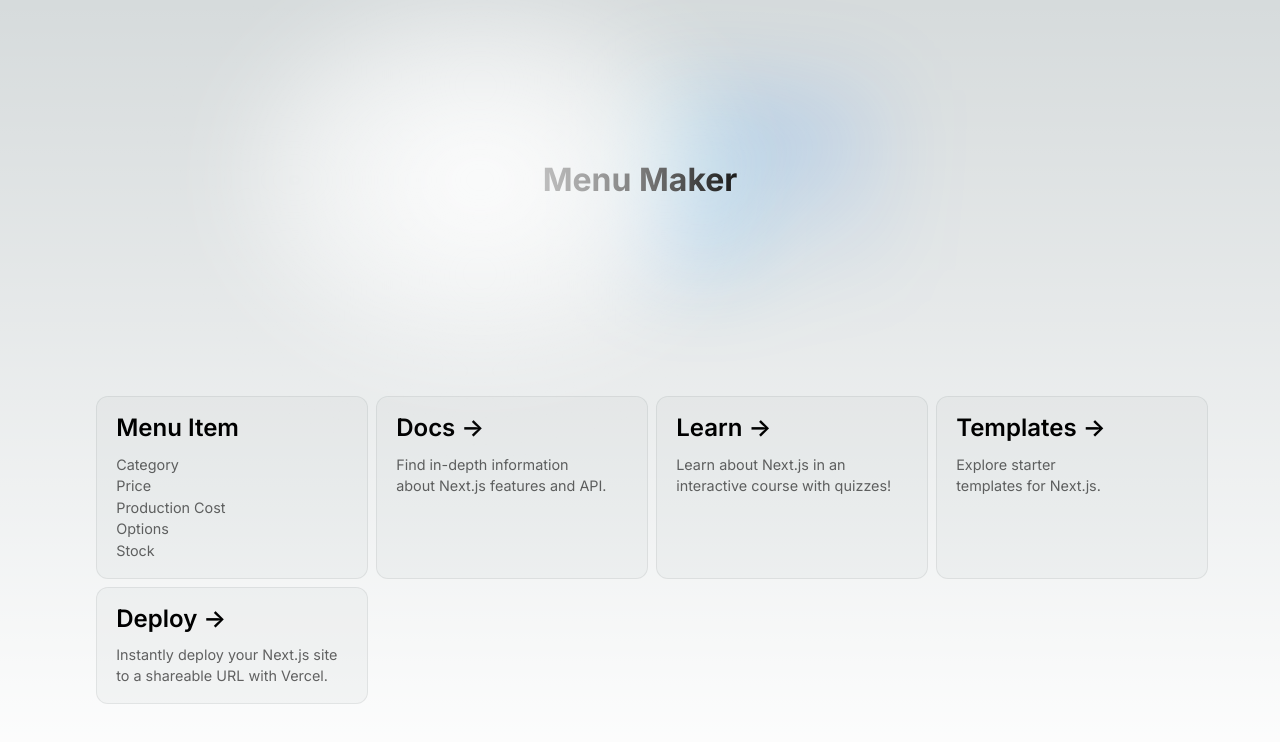
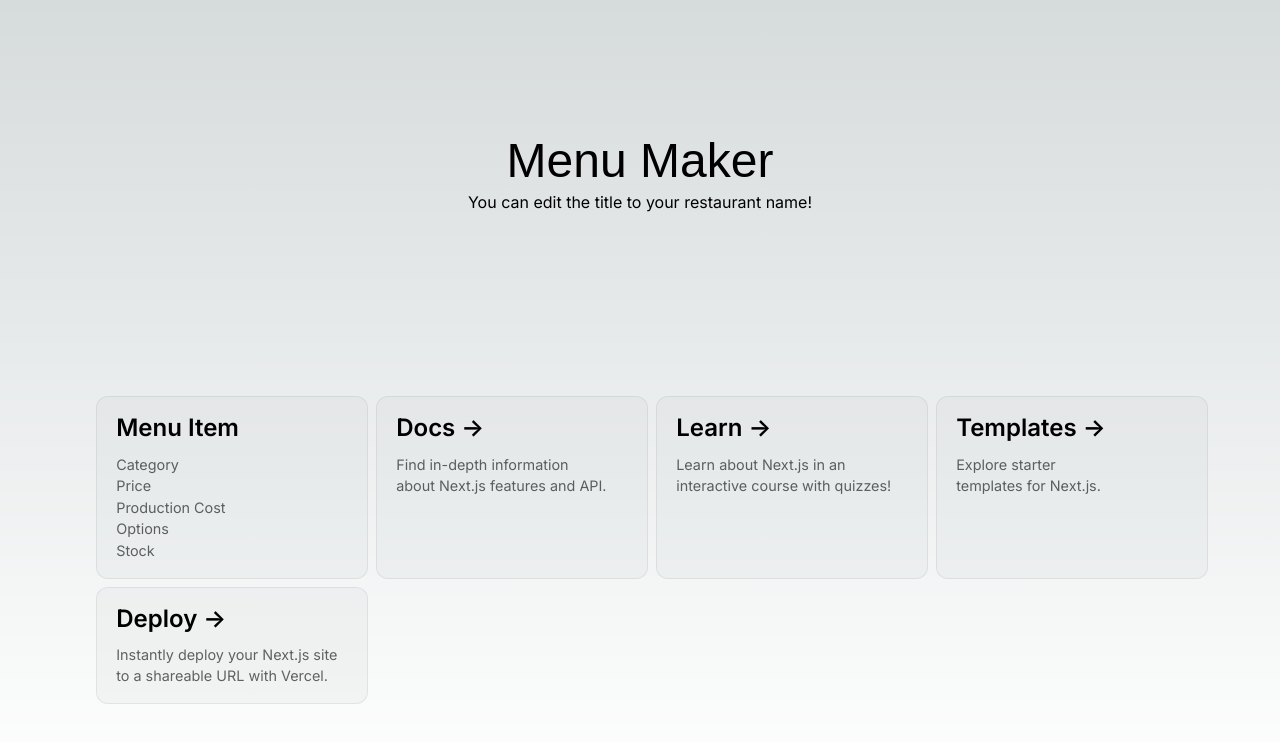
Before and after one commit to ponkeeto/menu-maker, a Next.js app: page / in a window 1280 px wide. Shown: the top 742 px of the page. Built offline with nearby package versions, Linux system fonts and the light colour scheme.

Commit message:
add reducer for title

```diff
--- a/src/app/layout.tsx
+++ b/src/app/layout.tsx
@@ -1,6 +1,7 @@
 import type { Metadata } from "next";
 import { Inter } from "next/font/google";
 import "./globals.css";
+import { Providers } from "@/redux/Provider";
 
 const inter = Inter({ subsets: ["latin"] });
 
@@ -16,7 +17,9 @@ export default function RootLayout({
 }>) {
   return (
     <html lang="en">
-      <body className={inter.className}>{children}</body>
+      <body className={inter.className}>
+        <Providers>{children}</Providers>
+      </body>
     </html>
   );
 }
--- a/src/app/page.module.css
+++ b/src/app/page.module.css
@@ -76,34 +76,21 @@
 
 .center {
   display: flex;
+  flex-direction: column;
   justify-content: center;
   align-items: center;
   position: relative;
-  padding: 4rem 0;
+  padding: 2rem 0;
 }
 
-.center::before {
-  background: var(--secondary-glow);
-  border-radius: 50%;
-  width: 480px;
-  height: 360px;
-  margin-left: -400px;
-}
-
-.center::after {
-  background: var(--primary-glow);
-  width: 240px;
-  height: 180px;
-  z-index: -1;
-}
-
-.center::before,
-.center::after {
-  content: "";
-  left: 50%;
-  position: absolute;
-  filter: blur(45px);
-  transform: translateZ(0);
+.center input {
+  font-size: 3rem;
+  height: 4rem;
+  border: 0px solid rgba(var(--card-rgb), 0.1);
+  border-radius: 15px;
+  padding: 0.5rem;
+  text-align: center;
+  background-color: rgba(var(--background-start-rgb), 0);
 }
 
 .logo {
--- a/src/app/page.tsx
+++ b/src/app/page.tsx
@@ -1,6 +1,5 @@
 import styles from "./page.module.css";
-import { MenuCard } from "@/components/menu-card";
-import { Title } from "@/components/title";
+import { MenuCard, Title } from "../components";
 
 export default function Home() {
   return (
--- a/src/components/add-item.tsx
+++ b/src/components/add-item.tsx
@@ -0,0 +1 @@
+export const AddItem = () => <></>
--- /dev/null
+++ b/src/components/index.ts
@@ -0,0 +1,3 @@
+export * from "./add-item";
+export * from "./menu-card";
+export * from "./title";
--- a/src/components/title.tsx
+++ b/src/components/title.tsx
@@ -1,9 +1,21 @@
+'use client'
 import styles from '../app/page.module.css'
+import { useAppSelector, useAppDispatch } from '@/redux/hooks';
+import { changeTitle } from '@/redux/slices/titleSlice';
 
 export const Title = () => {
+  const { title } = useAppSelector((state) => state.title);
+  const dispatch = useAppDispatch();
+
   return (
     <div className={styles.center}>
-      <h1>Menu Maker</h1>
+      <input
+        type='text'
+        value={title}
+        onChange={(e) => dispatch(changeTitle(e.target.value))}
+        className={styles.input}
+      />
+      <p>You can edit the title to your restaurant name!</p>
     </div>
   );
 };
--- /dev/null
+++ b/src/redux/Provider.tsx
@@ -0,0 +1,8 @@
+'use client'
+
+import { Provider } from "react-redux"
+import { store } from "./store"
+
+export const Providers = ({children} : {children: React.ReactNode}) => {
+    return <Provider store={store}>{children}</Provider>
+}
--- /dev/null
+++ b/src/redux/hooks.ts
@@ -0,0 +1,7 @@
+import { useDispatch, useSelector } from 'react-redux'
+import type { TypedUseSelectorHook } from 'react-redux'
+import type { RootState, AppDispatch } from './store'
+
+// Use throughout your app instead of plain `useDispatch` and `useSelector`
+export const useAppDispatch: () => AppDispatch = useDispatch
+export const useAppSelector: TypedUseSelectorHook<RootState> = useSelector
--- /dev/null
+++ b/src/redux/slices/titleSlice.ts
@@ -0,0 +1,22 @@
+import { createSlice, PayloadAction } from "@reduxjs/toolkit";
+
+export interface titleState {
+    title: string
+}
+
+const initialState: titleState = {
+    title: 'Menu Maker'
+}
+
+const titleSlice = createSlice({
+    name: 'title',
+    initialState,
+    reducers: {
+        changeTitle: (state, action: PayloadAction<string>) => {
+            state.title = action.payload
+        },
+    }
+});
+
+export const { changeTitle } = titleSlice.actions;
+export default titleSlice.reducer;
--- /dev/null
+++ b/src/redux/store.ts
@@ -0,0 +1,13 @@
+import { configureStore } from "@reduxjs/toolkit";
+import titleReducer from './slices/titleSlice'
+
+export const store = configureStore({
+    reducer: {
+        title: titleReducer
+    }
+})
+
+// Infer the `RootState` and `AppDispatch` types from the store itself
+export type RootState = ReturnType<typeof store.getState>
+// Inferred type: {posts: PostsState, comments: CommentsState, users: UsersState}
+export type AppDispatch = typeof store.dispatch
```
Also changed, not shown: package.json (+6 -3 lines), 1 other file (tests, documents, lock files or other folders).
